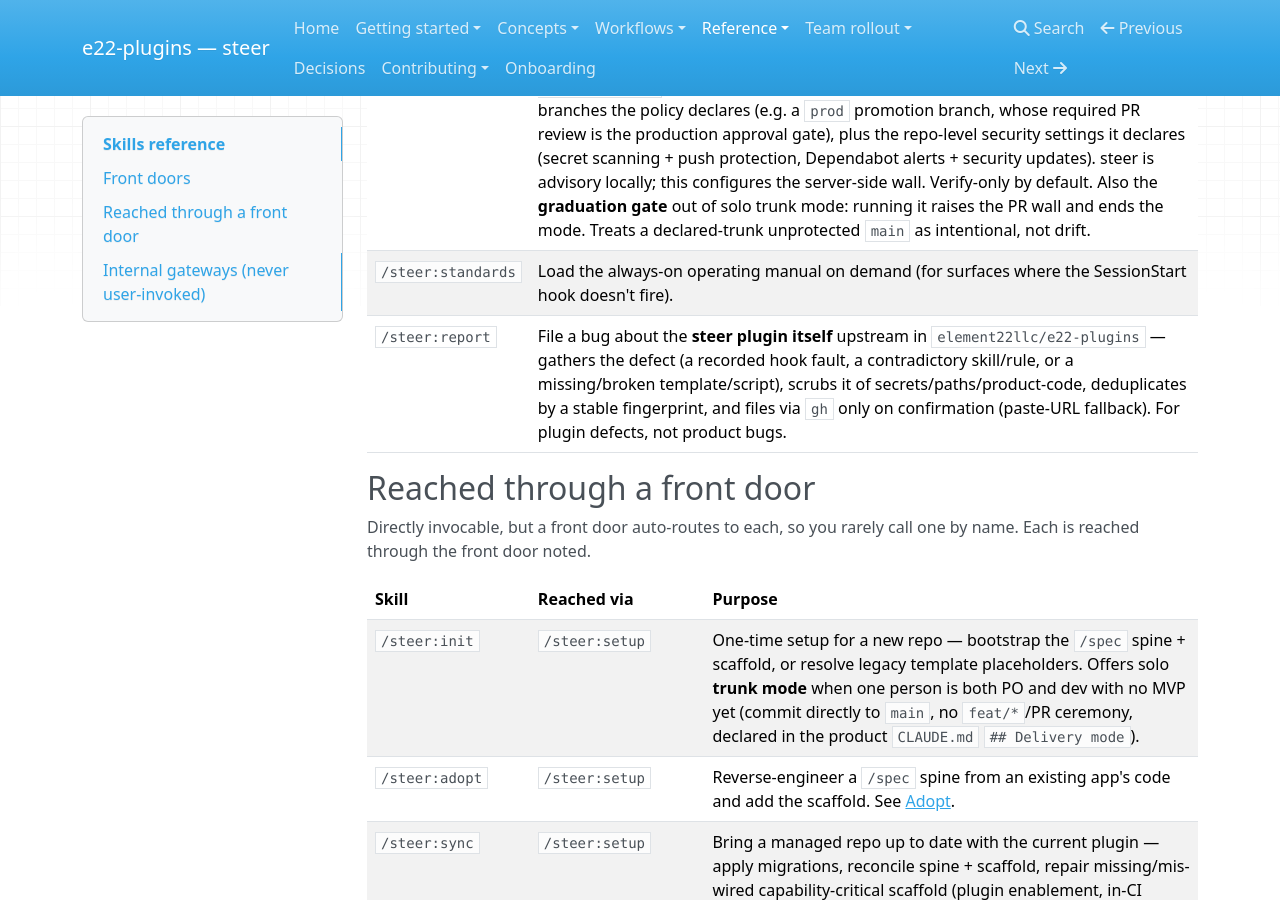
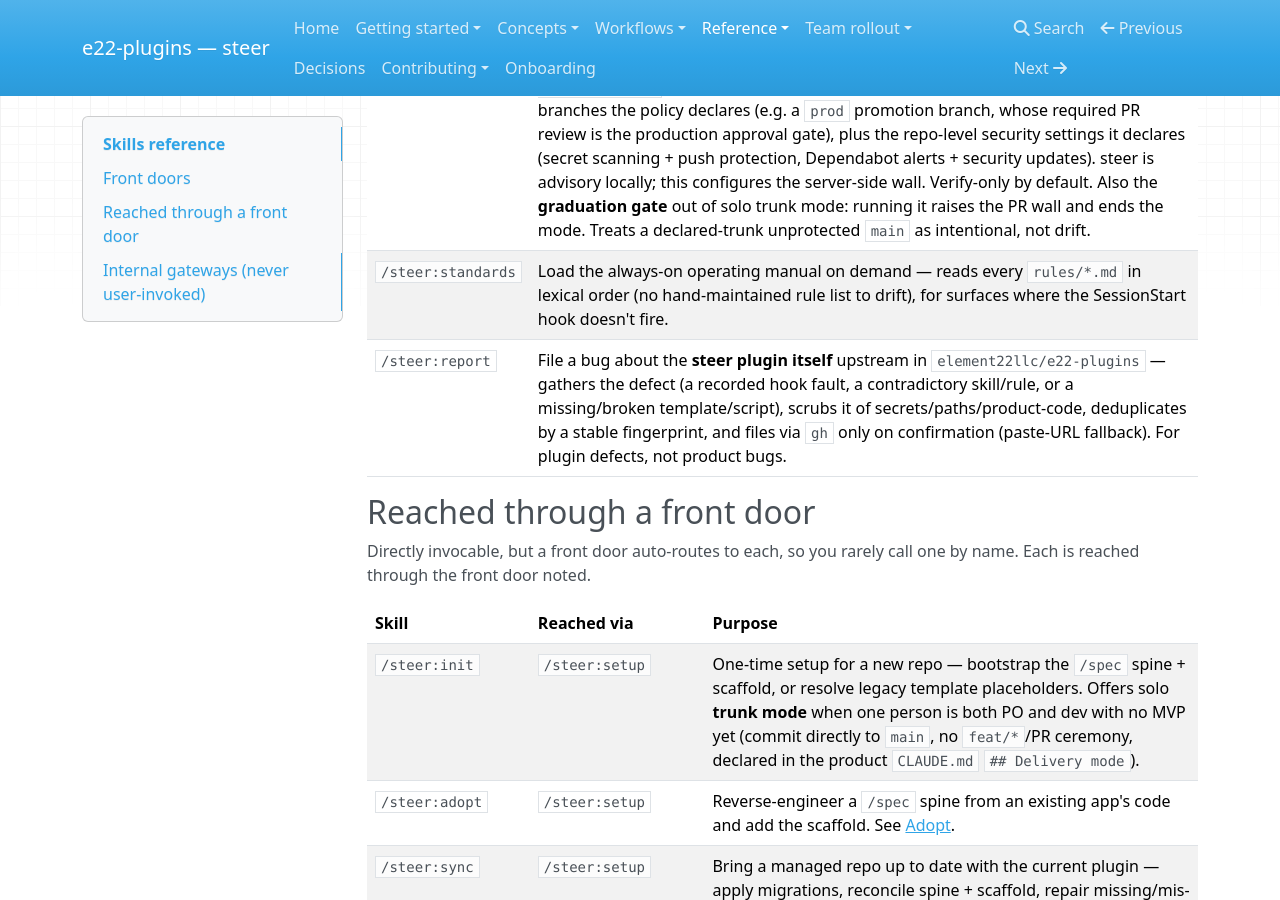
Before and after one commit to element22llc/e22-plugins, an MkDocs documentation site: the page built from docs/reference/skills.md, in a window 1280 px wide and 900 px high, scrolled down 1361 px. Built offline with MkDocs 1.6.1, drawn with Linux system fonts in a browser that asks for light colours; nearby versions of some CDN libraries.

Commit message:
docs(skills): standards reads every rule file lexically, no named list (#276)
Co-Authored-By: Claude Opus 4.8 (1M context) <noreply@anthropic.com>

```diff
--- a/docs/reference/skills.md
+++ b/docs/reference/skills.md
@@ -26,7 +26,7 @@ specialized skills below as needed, so you rarely reach past this set.
 | `/steer:adr` | Record a hard-to-reverse or cross-cutting decision as an ADR. See [Decisions](../decisions/index.md). |
 | `/steer:next` | "What should I do next?" across the workspace. Read-only. |
 | `/steer:protect` | Verify (and, on confirmation, apply) GitHub branch protection against `policy/branch-protection.yml` — the real PR gate — on the default branch plus any additional branches the policy declares (e.g. a `prod` promotion branch, whose required PR review is the production approval gate), plus the repo-level security settings it declares (secret scanning + push protection, Dependabot alerts + security updates). steer is advisory locally; this configures the server-side wall. Verify-only by default. Also the **graduation gate** out of solo trunk mode: running it raises the PR wall and ends the mode. Treats a declared-trunk unprotected `main` as intentional, not drift. |
-| `/steer:standards` | Load the always-on operating manual on demand (for surfaces where the SessionStart hook doesn't fire). |
+| `/steer:standards` | Load the always-on operating manual on demand — reads every `rules/*.md` in lexical order (no hand-maintained rule list to drift), for surfaces where the SessionStart hook doesn't fire. |
 | `/steer:report` | File a bug about the **steer plugin itself** upstream in `element22llc/e22-plugins` — gathers the defect (a recorded hook fault, a contradictory skill/rule, or a missing/broken template/script), scrubs it of secrets/paths/product-code, deduplicates by a stable fingerprint, and files via `gh` only on confirmation (paste-URL fallback). For plugin defects, not product bugs. |
 
 ## Reached through a front door
```
